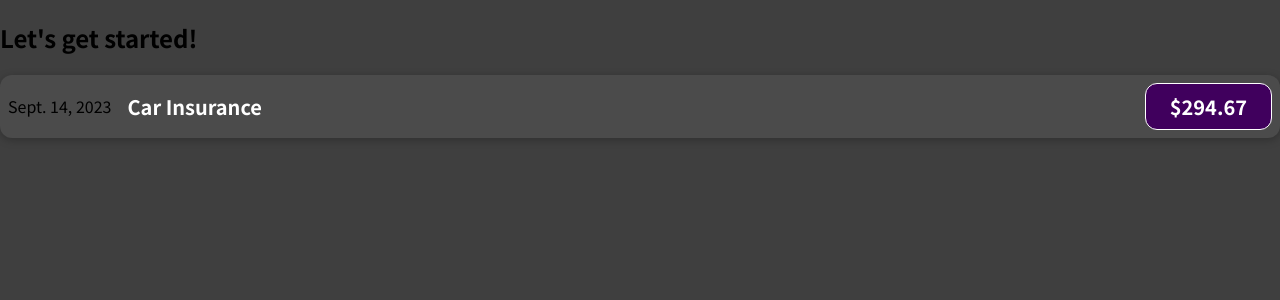
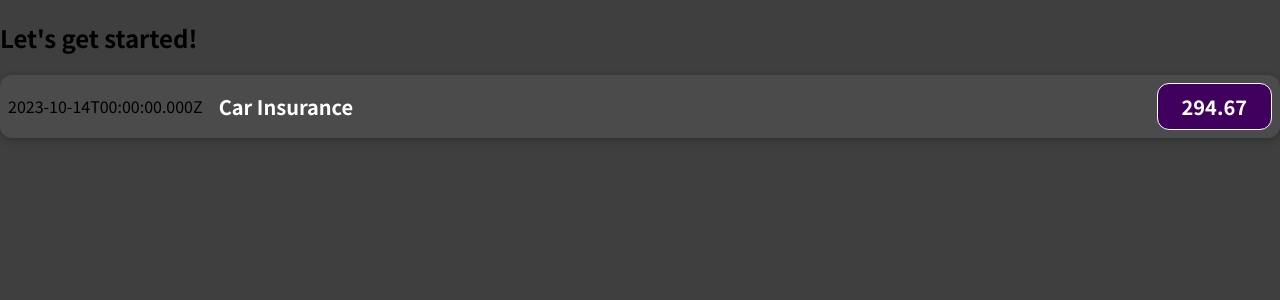
Before and after one commit to ariannapereZzzz/react-expense-tracker, a JavaScript app: page / in a window 1280 px wide. Shown: the top 300 px of the page. Built offline with nearby package versions, Linux system fonts and the light colour scheme.

Commit message:
[React-01] Creating dynamic data for repeating component

```diff
--- a/src/components/ExpenseItem.js
+++ b/src/components/ExpenseItem.js
@@ -1,13 +1,17 @@
 import './ExpenseItem.css';
 
 function ExpenseItem() {
+  const expenseDate = new Date(2023, 9, 14);
+  const expenseTitle = 'Car Insurance';
+  const expenseAmount = 294.67;
+
   return (
     <div className="expense-item">
-      <div>Sept. 14, 2023</div>
+      <div>{expenseDate.toISOString()}</div>
       <div className="expense-item__description">
-      <h2>Car Insurance</h2>
+      <h2>{expenseTitle}</h2>
       </div>
-      <div className="expense-item__price">$294.67</div>
+      <div className="expense-item__price">{expenseAmount}</div>
     </div>
   )
 }
```
